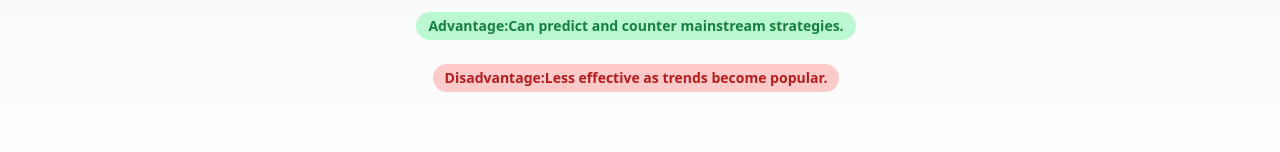
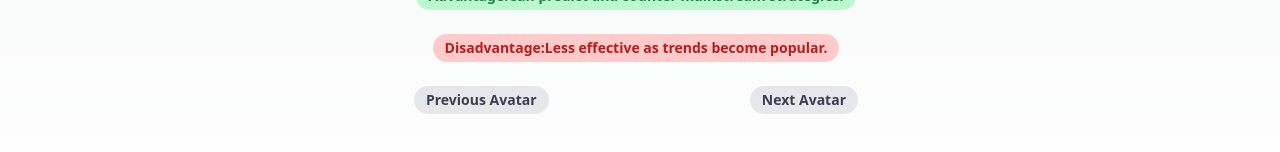
Before and after one commit to StygSoftworks/CultureWars, a Next.js app: page /avatars/1 in a window 1280 px wide. Shown: the part 1112-1264 px from the top of the page. Built offline with nearby package versions, Linux system fonts and the light colour scheme.

Commit message:
modified:   pages/avatars/[id].js

```diff
--- a/pages/avatars/[id].js
+++ b/pages/avatars/[id].js
@@ -43,6 +43,24 @@ const AvatarDetail = ({ avatarData }) => {
         <div className="px-6 pt-4 pb-2">
           <span className="inline-block bg-red-200 rounded-full px-3 py-1 text-sm font-semibold text-red-700 mr-2">Disadvantage:{disadvantage}</span> {/* Changed badge colors */}
         </div>
+
+        {/* Add a Next link to the previous avatar and the next avatar */}
+        <div className="flex justify-between px-6 py-4">
+          <a
+            href={`/avatars/${avatarData.id === minId ? maxId : avatarData.id - 1}`}
+            className="inline-block bg-gray-200 rounded-full px-3 py-1 text-sm font-semibold text-gray-700 mr-2"
+          >
+            Previous Avatar
+          </a>
+          <a
+            href={`/avatars/${avatarData.id === maxId ? minId : avatarData.id + 1}`}
+            className="inline-block bg-gray-200 rounded-full px-3 py-1 text-sm font-semibold text-gray-700 mr-2"
+          >
+            Next Avatar
+          </a>
+        </div>
+
+
       </div>
     </Layout>
   );
```
